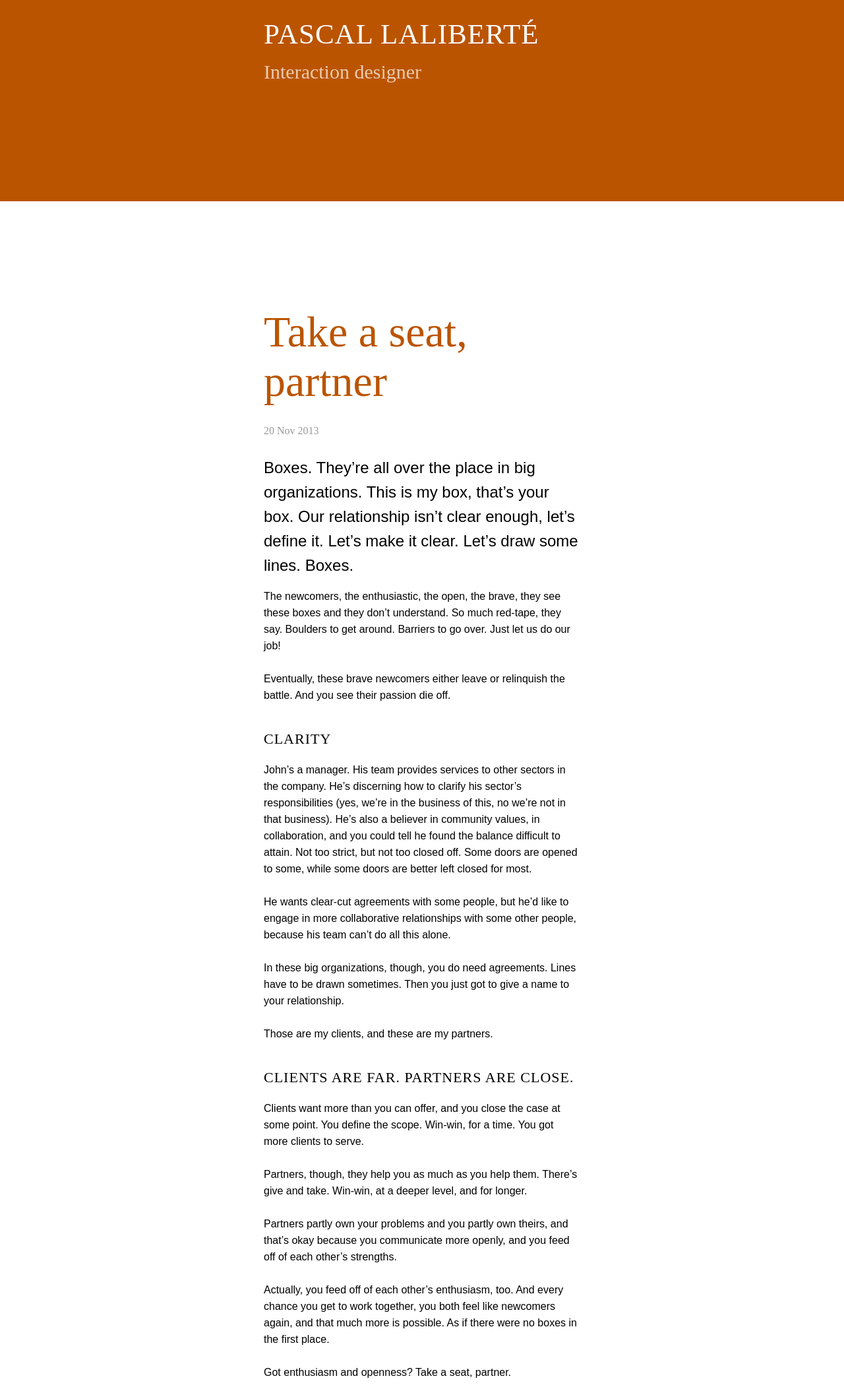
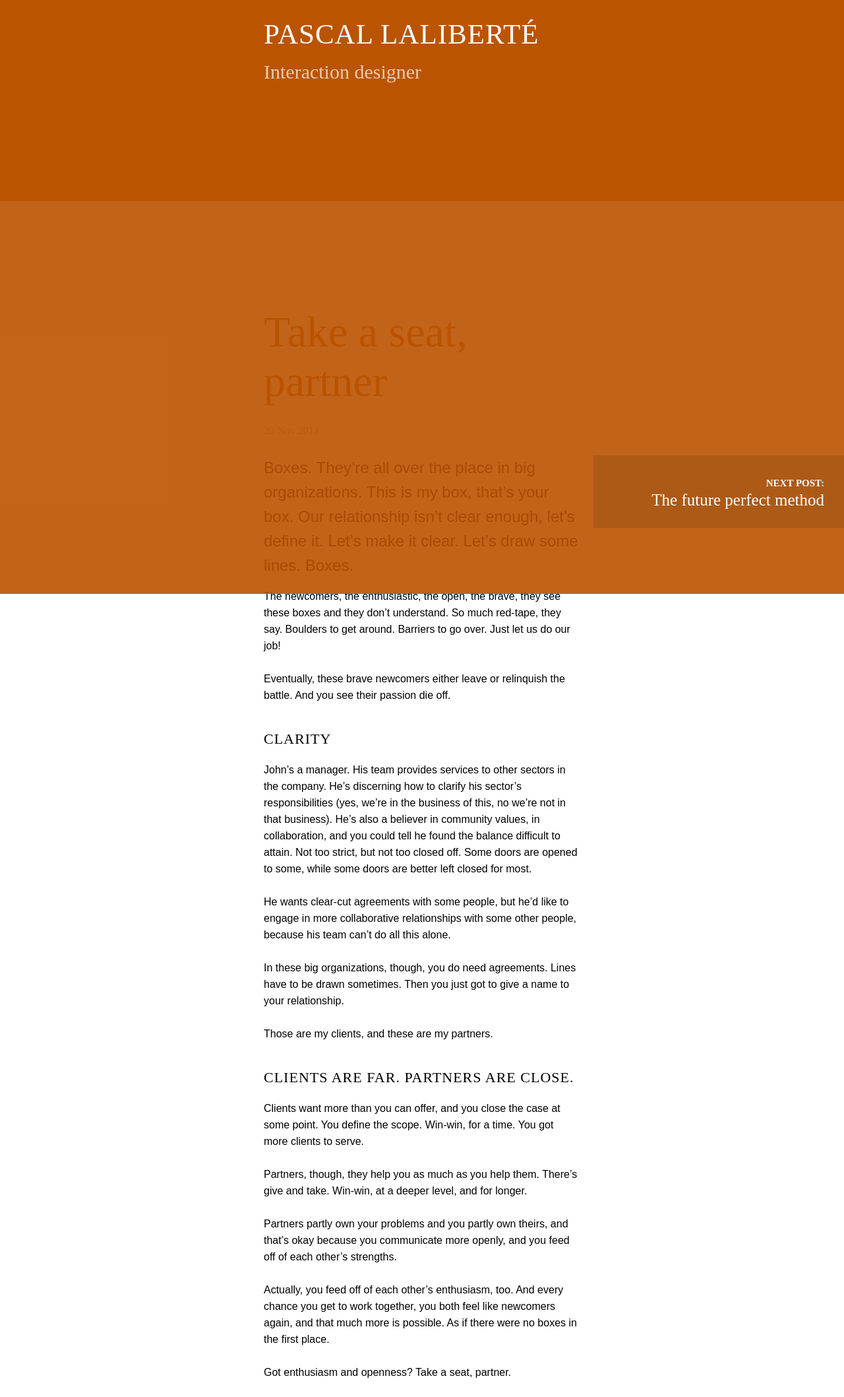
Before and after one commit to pascallaliberte/by.pascallaliberte.me, a Jekyll site: the page built from _posts/2013-11-20-take-a-seat-partner.md, in a window 1280 px wide. Shown: the whole page at 66% size. Built offline with Jekyll 4.4.1, drawn with Linux system fonts in a browser that asks for light colours; nearby versions of some CDN libraries; Markdown is read by kramdown in place of the engine named in the settings.

Commit message:
Added a blog-nav (previous and next links)

```diff
--- a/_layouts/post.html
+++ b/_layouts/post.html
@@ -4,12 +4,16 @@ layout: default
 
 <div class="intro">Pascal Laliberté &mdash; Interaction designer</div>
 
+<article class="post">
+
 <h1>{{ page.title }}</h1>
 <p class="meta">{{ page.date | date_to_string }}</p>
 
-<div class="post">
+<div class="post-details">
 {{ content }}
 </div>
+
+</article>
 
 <div class="about">
 
@@ -19,3 +23,22 @@ layout: default
   </div>
 
 </div>
+
+<nav class="blog-nav">
+  {% if page.previous.url %}
+  <a href="{{page.previous.url}}" class="blog-nav-previous">
+    <h3 class="blog-nav-label">Previous post:</h3>
+    <p class="blog-nav-post-title">
+    {{page.previous.title}}
+    </p>
+  </a>
+  {% endif %}
+  {% if page.next.url %}
+  <a href="{{page.next.url}}" class="blog-nav-next">
+    <h3 class="blog-nav-label">Next post:</h3>
+    <p class="blog-nav-post-title">
+    {{page.next.title}}
+    </p>
+  </a>
+  {% endif %}
+</nav>
--- a/a/css/screen.css
+++ b/a/css/screen.css
@@ -450,7 +450,7 @@ p.author {
 }
 
 /* line 82, ../sass/screen.sass */
-.post p:first-of-type {
+.post-details p:first-of-type {
   text-indent: 0px;
   margin-bottom: 15px;
   line-height: 37px;
@@ -494,9 +494,10 @@ p.callout {
   top: 0;
   left: 0;
   color: white;
+  z-index: 1;
 }
 
-/* line 121, ../sass/screen.sass */
+/* line 122, ../sass/screen.sass */
 .js .intro, .js .about-details {
   opacity: 1;
   -webkit-transition-property: opacity;
@@ -509,29 +510,29 @@ p.callout {
   transition-duration: 0.5s;
 }
 
-/* line 126, ../sass/screen.sass */
+/* line 127, ../sass/screen.sass */
 .is-top-gutter-shown .intro {
   opacity: 0;
 }
 
-/* line 129, ../sass/screen.sass */
+/* line 130, ../sass/screen.sass */
 .js {
   padding-top: 300px;
 }
 
-/* line 132, ../sass/screen.sass */
+/* line 133, ../sass/screen.sass */
 .js .about-details {
   max-width: 30em;
   margin: 0 auto;
   opacity: 0;
 }
 
-/* line 137, ../sass/screen.sass */
+/* line 138, ../sass/screen.sass */
 .is-top-gutter-shown .about-details {
   opacity: 1;
 }
 
-/* line 140, ../sass/screen.sass */
+/* line 141, ../sass/screen.sass */
 .about-name {
   font-size: 43px;
   line-height: 43px;
@@ -542,7 +543,7 @@ p.callout {
   font-style: normal;
 }
 
-/* line 148, ../sass/screen.sass */
+/* line 149, ../sass/screen.sass */
 .about-title {
   font-size: 30px;
   line-height: 32px;
@@ -553,3 +554,67 @@ p.callout {
   font-style: normal;
   color: rgba(255, 255, 255, 0.7);
 }
+
+/* line 159, ../sass/screen.sass */
+.blog-nav {
+  opacity: 0;
+  -webkit-transition-property: opacity;
+  -moz-transition-property: opacity;
+  -o-transition-property: opacity;
+  transition-property: opacity;
+  -webkit-transition-duration: 0.5s;
+  -moz-transition-duration: 0.5s;
+  -o-transition-duration: 0.5s;
+  transition-duration: 0.5s;
+}
+
+/* line 164, ../sass/screen.sass */
+.is-top .blog-nav {
+  height: 100%;
+  position: absolute;
+  top: 0;
+  left: 0;
+  width: 100%;
+  background: rgba(187, 84, 0, 0.9);
+  opacity: 1;
+}
+
+/* line 173, ../sass/screen.sass */
+.blog-nav-previous, .blog-nav-next {
+  position: absolute;
+  bottom: 100px;
+  font-family: adelle;
+  font-weight: 400;
+  font-size: 25px;
+  color: white;
+  text-decoration: none;
+  width: 25%;
+  background: rgba(0, 0, 0, 0.1);
+  padding: 30px;
+}
+
+/* line 185, ../sass/screen.sass */
+.blog-nav-previous {
+  left: 0;
+}
+
+/* line 188, ../sass/screen.sass */
+.blog-nav-next {
+  right: 0;
+  text-align: right;
+}
+
+/* line 192, ../sass/screen.sass */
+.blog-nav-label {
+  font-family: adelle-sans;
+  text-transform: uppercase;
+  margin: 0;
+  font-size: 0.6em;
+}
+
+/* line 198, ../sass/screen.sass */
+.blog-nav-post-title {
+  font-family: adelle;
+  font-weight: 400;
+  margin: 0;
+}
--- a/a/js/main.js
+++ b/a/js/main.js
@@ -14,6 +14,15 @@
 
     $(window).scroll(function(){
       tolerance = 20
+
+      scrollPos = $(window).scrollTop();
+
+      if (0 >= scrollPos) {
+        $("body").eq(0).addClass('is-top');
+      } else {
+        $("body").eq(0).removeClass('is-top');
+      }
+
       setTimeout(function(){
         scrollPos = $(window).scrollTop();
 
```
Also changed, not shown: _posts/2013-11-23-the-future-perfect-method.md (added, +9 -0 lines), a/sass/screen.sass (+46 -1 lines).
